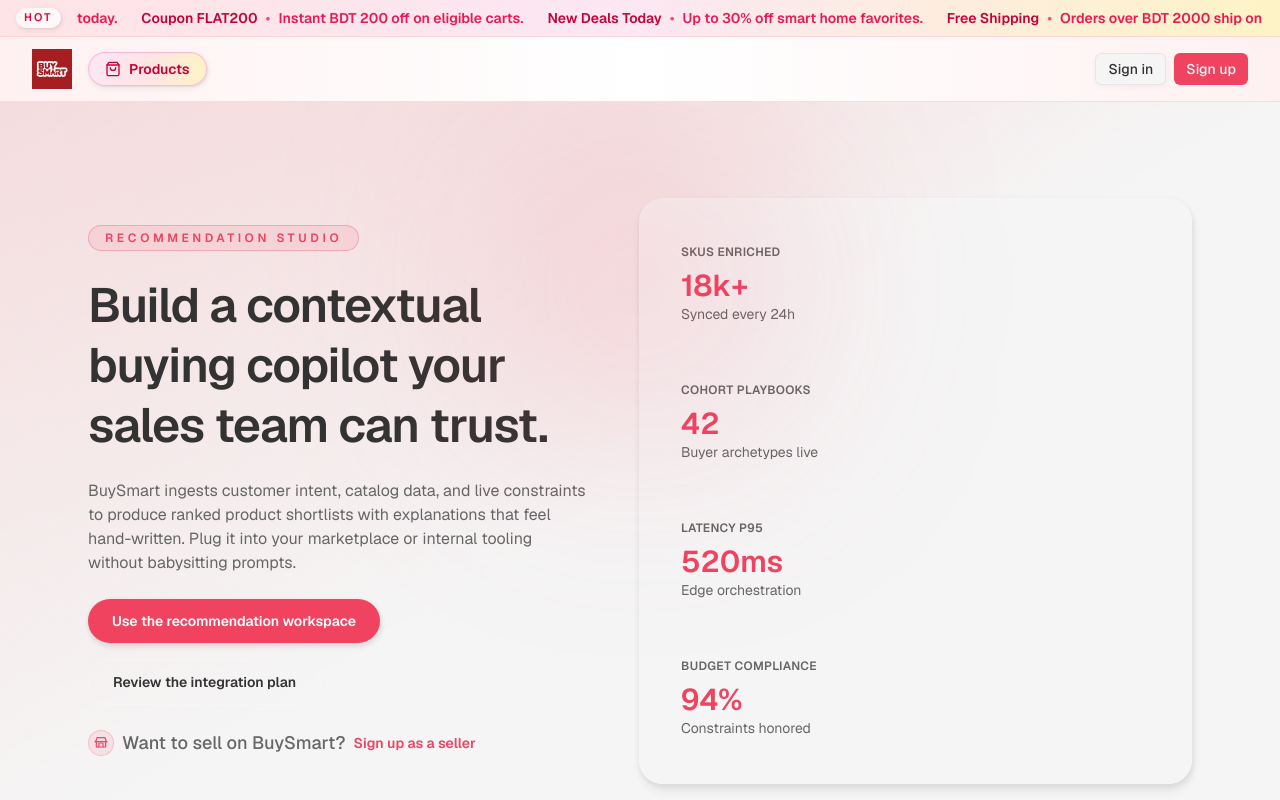
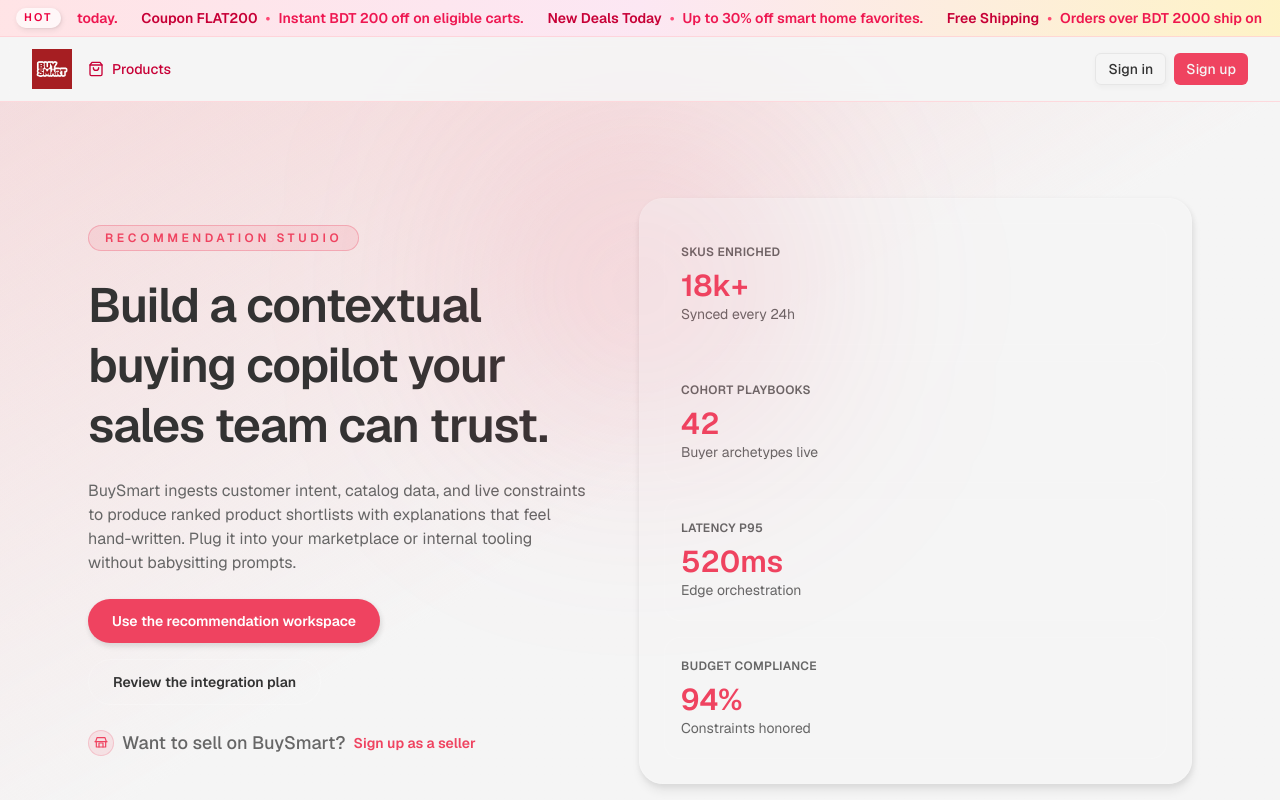
Before and after one commit to Sakhiur2022/BuySmart, a Next.js app in the folder main-app/: page / in a window 1280 px wide. Shown: the top 800 px of the page. Built offline with nearby package versions, Linux system fonts and the light colour scheme; no server answers.

Commit message:
fix(navbar): simplify styles for NavbarCenterNav link and update Navbar header background

```diff
--- a/main-app/components/shared/navbar-center-nav.tsx
+++ b/main-app/components/shared/navbar-center-nav.tsx
@@ -36,7 +36,7 @@ export function NavbarCenterNav({ role }: NavbarCenterNavProps) {
   return (
     <Link
       href="/buyer"
-      className="inline-flex items-center gap-2 rounded-full border border-pink-300/70 bg-linear-to-r from-pink-100 via-rose-100 to-amber-100 px-4 py-1.5 font-semibold text-rose-700 shadow-sm transition-all duration-200 hover:-translate-y-0.5 hover:from-pink-200 hover:to-amber-200 hover:shadow-md focus-visible:outline-none focus-visible:ring-2 focus-visible:ring-pink-300 dark:border-pink-500/40 dark:from-rose-900/40 dark:via-pink-900/30 dark:to-amber-900/30 dark:text-pink-100"
+      className="inline-flex items-center gap-2 text-rose-700 transition-colors hover:text-rose-800 focus-visible:outline-none focus-visible:ring-2 focus-visible:ring-pink-300 dark:text-pink-100 dark:hover:text-pink-50"
       title="Browse products"
     >
       <ShoppingBag className="h-4 w-4" />
--- a/main-app/components/shared/navbar.tsx
+++ b/main-app/components/shared/navbar.tsx
@@ -44,7 +44,7 @@ export async function Navbar() {
   return (
     <div className="sticky top-0 z-40">
       <PromotionalBanner visiblePaths={['/', '/buyer']} />
-      <header className="w-full border-b border-rose-200/70 bg-linear-to-r from-rose-50 via-white to-rose-50 backdrop-blur supports-backdrop-filter:bg-background/60 dark:border-rose-500/30 dark:from-rose-950/40 dark:via-background/70 dark:to-rose-950/40">
+      <header className="w-full border-b border-rose-200/70 bg-background/95 backdrop-blur supports-backdrop-filter:bg-background/60 dark:border-rose-500/30">
         <div className="container mx-auto max-w-7xl px-4 sm:px-6 lg:px-8">
           <div className="flex h-16 items-center justify-between gap-2 sm:gap-4">
             {/* Left: Mobile menu + Logo */}
```
